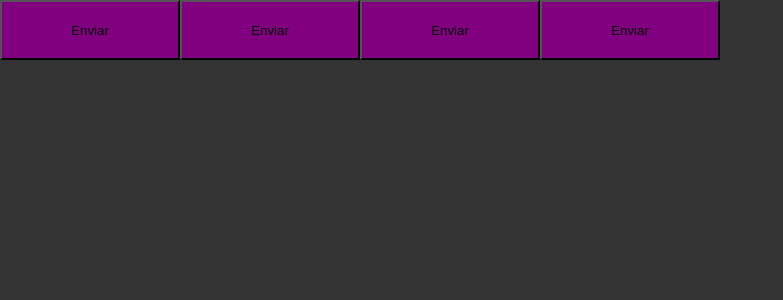
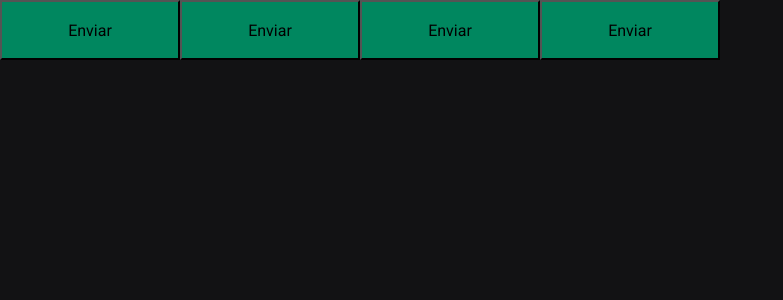
Before and after one commit to Rafeso/IgniteTimer, a React (Vite) app: page / in a window 1280 px wide. Shown: the top 300 px of the page, without its empty margins (0-783 px from the left). Built offline with nearby package versions, Linux system fonts and the light colour scheme.

Commit message:
Commit: Estrutura da aplicação - Cores & fonte

```diff
--- a/index.html
+++ b/index.html
@@ -1,9 +1,16 @@
 <!DOCTYPE html>
 <html lang="en">
   <head>
-    <meta charset="UTF-8" />
-    <link rel="icon" type="image/svg+xml" href="/vite.svg" />
-    <meta name="viewport" content="width=device-width, initial-scale=1.0" />
+   <meta charset="UTF-8" />
+
+   <link rel="preconnect" href="https://fonts.googleapis.com" />
+   <link rel="preconnect" href="https://fonts.gstatic.com" crossorigin />
+
+   <link rel="icon" type="image/svg+xml" href="/vite.svg" />
+   <meta name="viewport" content="width=device-width, initial-scale=1.0" />
+
+   <link href="https://fonts.googleapis.com/css2?family=Roboto+Mono:wght@700&family=Roboto:wght@400;700&display=swap" rel="stylesheet" />
+
     <title>Ignite Timer</title>
   </head>
   <body>
--- a/src/components/Button.styles.ts
+++ b/src/components/Button.styles.ts
@@ -17,7 +17,7 @@
    width: 180px;
    height: 60px;
 
-   background-color: ${props => props.theme.primary}
+   background-color: ${props => props.theme['green-500']}
 
 /* ${props => {
       return css`
--- a/src/styles/global.ts
+++ b/src/styles/global.ts
@@ -7,8 +7,19 @@
       box-sizing: border-box;
    }
 
+   :focus {
+      outline: 0;
+      box-shadow: 0 0 0 2px ${props => props.theme["green-500"]};
+   }
+
    body {
-      background: #333;
-      color: #fff;
+      background: ${props => props.theme["gray-900"]};
+      color: ${props => props.theme["gray-300"]};
+   }
+
+   body, input, textarea, button {
+      font-family: 'Roboto', sans-serif;
+      font-weight: 400;
+      font-size: 1rem;
    }
 `
--- a/src/styles/themes/default.ts
+++ b/src/styles/themes/default.ts
@@ -1,5 +1,21 @@
 export const defaultTheme = {
    white: '#FFF',
-   primary: 'purple',
-   secondary: 'orange',
-}
+
+   'gray-100': '#E1E1E6',
+   'gray-300': '#C4C4CC',
+   'gray-400': '#8D8D99',
+   'gray-500': '#7C7C8A',
+   'gray-600': '#323238',
+   'gray-700': '#29292E',
+   'gray-800': '#202024',
+   'gray-900': '#121214',
+
+   'green-300': '#00B37E',
+   'green-500': '#00875F',
+   'green-700': '#015F43',
+
+   'red-500': '#AB222E',
+   'red-700': '#7A1921',
+
+   'yellow-500': '#FBA94C',
+ }
```
